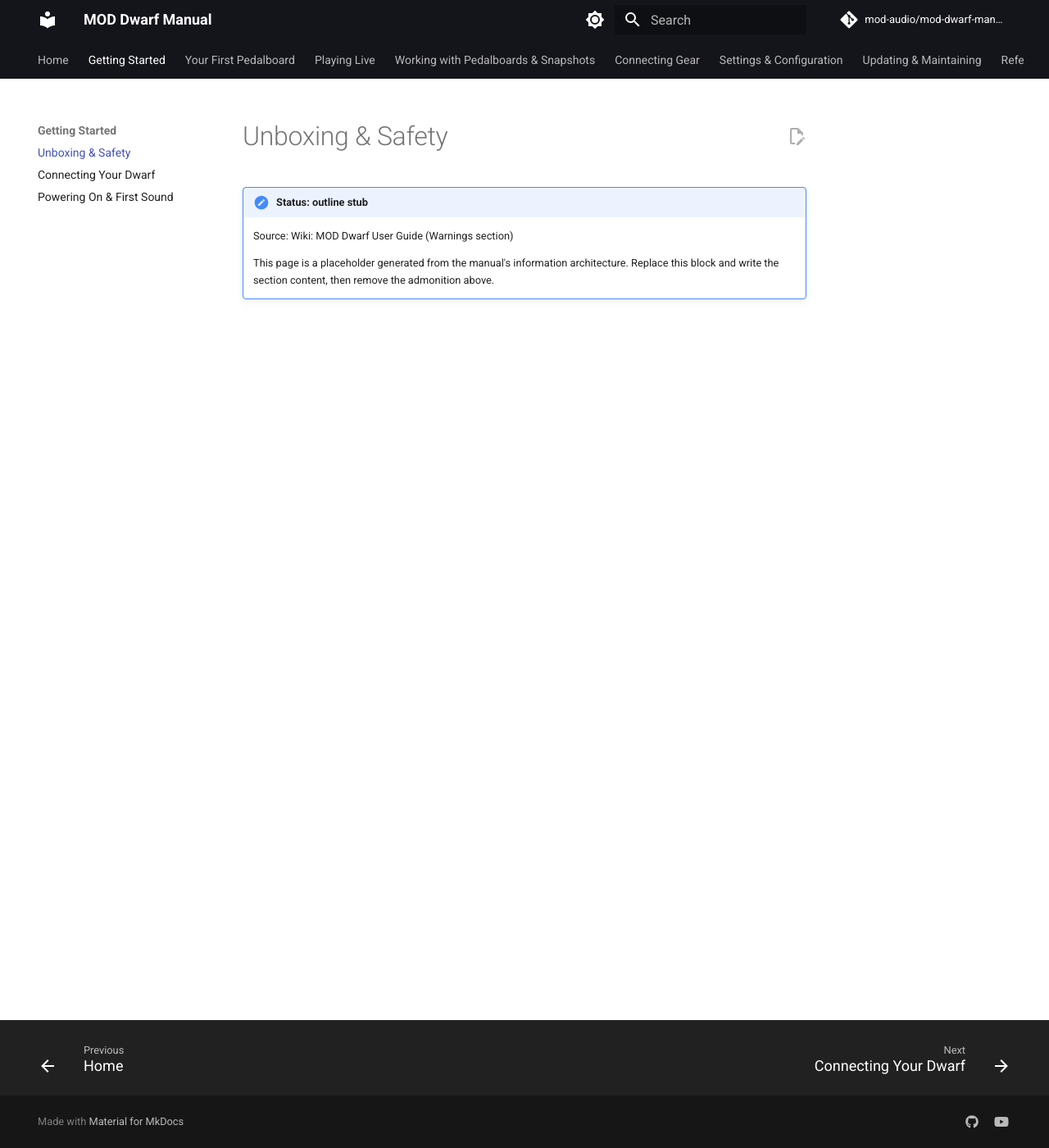
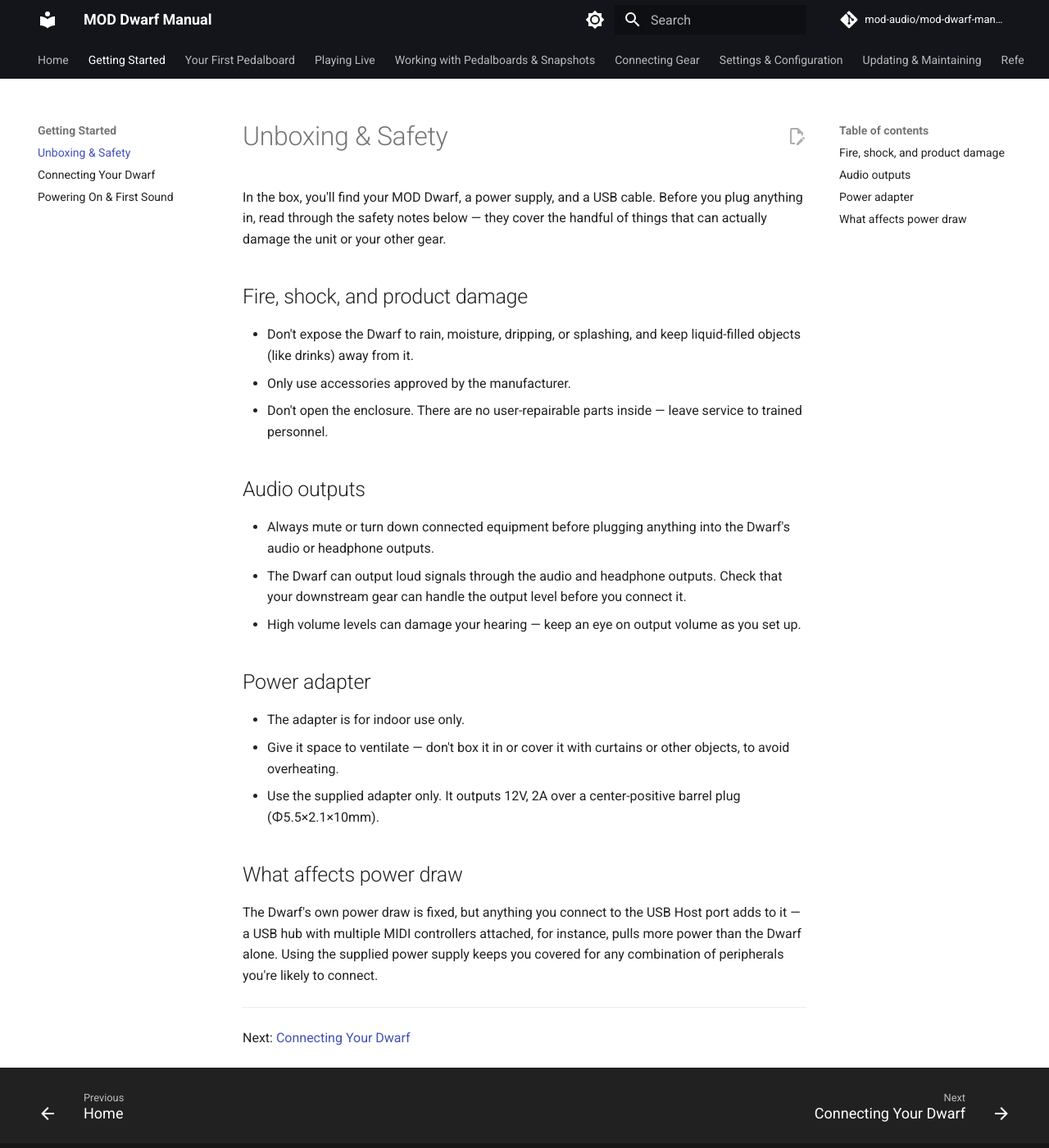
Before and after one commit to mod-audio/mod-dwarf-manual, an MkDocs documentation site: the page built from docs/getting-started/unboxing-safety.md, in a window 1280 px wide and 1400 px high. Shown: the whole window at 82% size. Built offline with MkDocs 1.6.1 and Material for MkDocs 9.7.7, drawn with Linux system fonts in a browser that asks for light colours; comment, search, counter and statistics services are not loaded; the version menu is left out.

Commit message:
Write Getting Started section content

```diff
--- a/docs/getting-started/unboxing-safety.md
+++ b/docs/getting-started/unboxing-safety.md
@@ -1,7 +1,29 @@
 # Unboxing & Safety
 
-!!! note "Status: outline stub"
-    Source: Wiki: MOD Dwarf User Guide (Warnings section)
+In the box, you'll find your MOD Dwarf, a power supply, and a USB cable. Before you plug anything in, read through the safety notes below — they cover the handful of things that can actually damage the unit or your other gear.
 
-    This page is a placeholder generated from the manual's information architecture.
-    Replace this block and write the section content, then remove the admonition above.
+## Fire, shock, and product damage
+
+- Don't expose the Dwarf to rain, moisture, dripping, or splashing, and keep liquid-filled objects (like drinks) away from it.
+- Only use accessories approved by the manufacturer.
+- Don't open the enclosure. There are no user-repairable parts inside — leave service to trained personnel.
+
+## Audio outputs
+
+- Always mute or turn down connected equipment before plugging anything into the Dwarf's audio or headphone outputs.
+- The Dwarf can output loud signals through the audio and headphone outputs. Check that your downstream gear can handle the output level before you connect it.
+- High volume levels can damage your hearing — keep an eye on output volume as you set up.
+
+## Power adapter
+
+- The adapter is for indoor use only.
+- Give it space to ventilate — don't box it in or cover it with curtains or other objects, to avoid overheating.
+- Use the supplied adapter only. It outputs 12V, 2A over a center-positive barrel plug (Φ5.5×2.1×10mm).
+
+## What affects power draw
+
+The Dwarf's own power draw is fixed, but anything you connect to the USB Host port adds to it — a USB hub with multiple MIDI controllers attached, for instance, pulls more power than the Dwarf alone. Using the supplied power supply keeps you covered for any combination of peripherals you're likely to connect.
+
+---
+
+Next: [Connecting Your Dwarf](connecting.md)
```
Also changed, not shown: docs/getting-started/connecting.md (+20 -4 lines), docs/getting-started/first-sound.md (+12 -4 lines).
